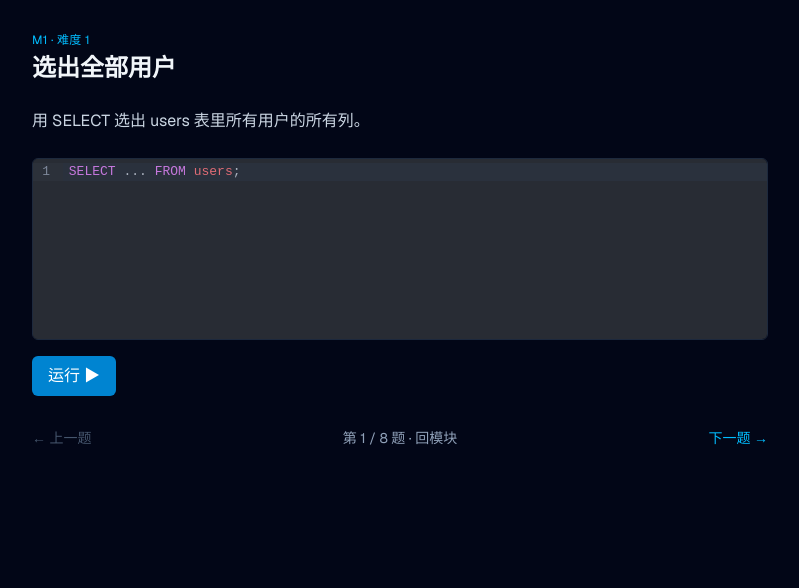
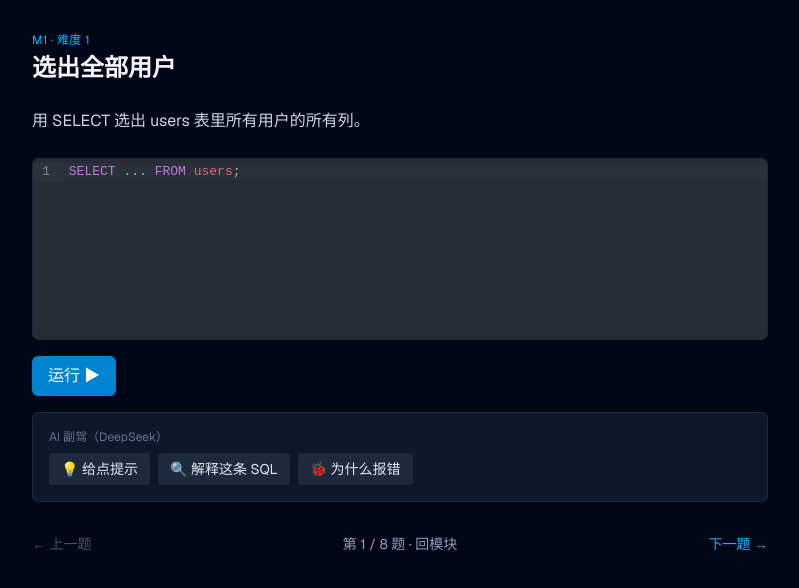
Before and after one commit to YSKM523/sql-dojo, a Next.js app: page /exercise/m1-01 in a window 1280 px wide. Shown: the top 588 px of the page, without its empty margins (240-1039 px from the left). Built offline with nearby package versions, Linux system fonts and the light colour scheme.

Commit message:
feat: AI 副驾面板并接入练习场

```diff
--- /dev/null
+++ b/components/AiCopilot.tsx
@@ -0,0 +1,59 @@
+'use client';
+import { useState } from 'react';
+import type { AiAction } from '@/lib/ai/prompts';
+
+export function AiCopilot({
+  exerciseId,
+  getSql,
+  getError,
+}: {
+  exerciseId: string;
+  getSql: () => string;
+  getError: () => string | null;
+}) {
+  const [loading, setLoading] = useState<AiAction | null>(null);
+  const [reply, setReply] = useState<string | null>(null);
+  const [error, setError] = useState<string | null>(null);
+
+  async function ask(action: AiAction) {
+    setLoading(action);
+    setReply(null);
+    setError(null);
+    try {
+      const resp = await fetch('/api/ai', {
+        method: 'POST',
+        headers: { 'Content-Type': 'application/json' },
+        body: JSON.stringify({ action, exerciseId, sql: getSql(), errorMsg: getError() ?? undefined }),
+      });
+      const data = (await resp.json()) as { reply?: string; error?: string };
+      if (!resp.ok || data.error) setError(data.error ?? '出错了');
+      else setReply(data.reply ?? '');
+    } catch {
+      setError('网络错误，请重试');
+    } finally {
+      setLoading(null);
+    }
+  }
+
+  const btn = 'rounded bg-slate-800 px-3 py-1.5 text-sm text-slate-200 disabled:opacity-50';
+  return (
+    <div className="rounded-md border border-slate-800 bg-slate-900 p-4">
+      <p className="mb-2 text-xs text-slate-500">AI 副驾（DeepSeek）</p>
+      <div className="flex flex-wrap gap-2">
+        <button onClick={() => ask('hint')} disabled={!!loading} className={btn}>
+          {loading === 'hint' ? '思考中…' : '💡 给点提示'}
+        </button>
+        <button onClick={() => ask('explain')} disabled={!!loading} className={btn}>
+          {loading === 'explain' ? '思考中…' : '🔍 解释这条 SQL'}
+        </button>
+        <button onClick={() => ask('debug')} disabled={!!loading} className={btn}>
+          {loading === 'debug' ? '思考中…' : '🐞 为什么报错'}
+        </button>
+      </div>
+      {error && <p role="alert" className="mt-3 text-sm text-rose-400">{error}</p>}
+      {reply && (
+        <p className="mt-3 whitespace-pre-wrap text-sm leading-relaxed text-slate-200">{reply}</p>
+      )}
+    </div>
+  );
+}
--- a/components/Playground.tsx
+++ b/components/Playground.tsx
@@ -6,6 +6,7 @@ import { markCompleted } from '@/lib/progress/store';
 import { SqlEditor } from './SqlEditor';
 import { ResultTable } from './ResultTable';
 import { VerdictBanner } from './VerdictBanner';
+import { AiCopilot } from './AiCopilot';
 
 export function Playground({ exercise }: { exercise: Exercise }) {
   const [code, setCode] = useState(exercise.starterSql ?? '');
@@ -50,6 +51,13 @@ export function Playground({ exercise }: { exercise: Exercise }) {
       {error && <div role="alert" className="text-sm text-rose-400">运行出错：{error}</div>}
       {result && <VerdictBanner verdict={result.verdict} />}
       {result?.actual && <ResultTable result={result.actual} />}
+      <AiCopilot
+        exerciseId={exercise.id}
+        getSql={() => code}
+        getError={() =>
+          error ?? (result && !result.verdict.passed ? result.verdict.reason ?? null : null)
+        }
+      />
     </div>
   );
 }
```
Also changed, not shown: 1 other file (tests, documents, lock files or other folders).
